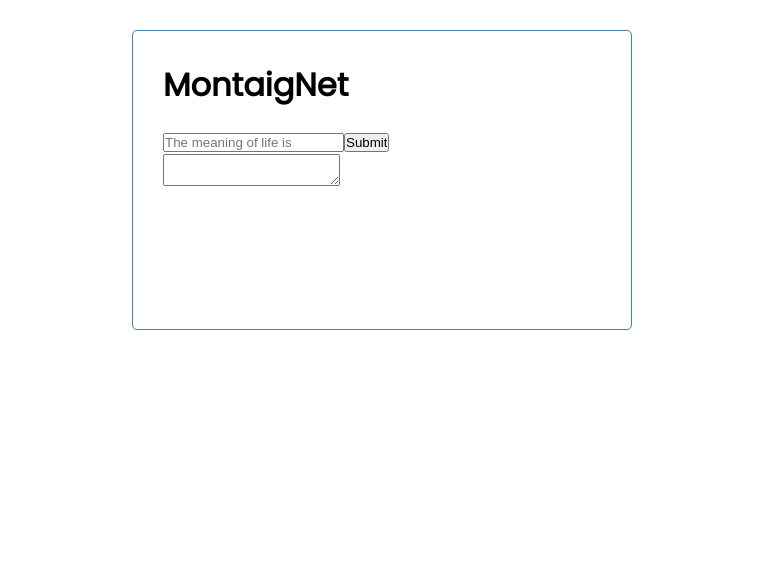
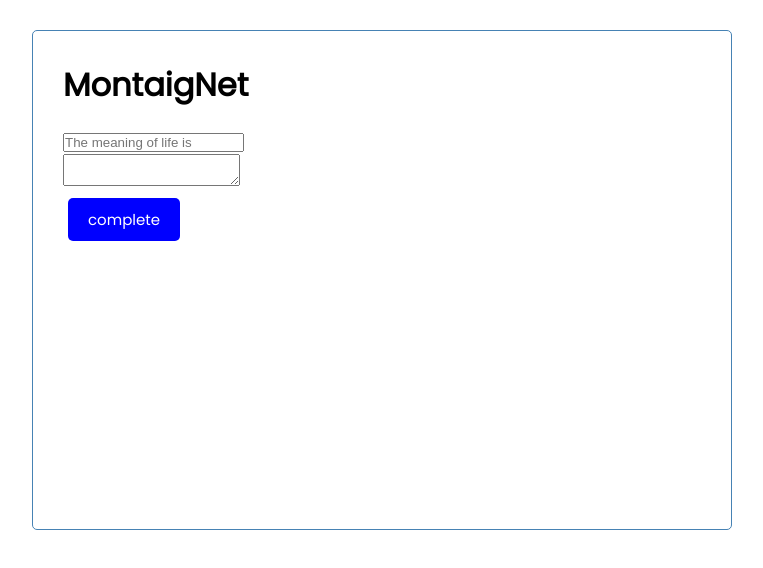
Before and after one commit to vladthesav/MontaigNeT, a React (Create React App) app in the folder frontend/: page / in a window 1280 px wide. Shown: the top 568 px of the page, without its empty margins (258-1021 px from the left). Built offline with nearby package versions, Linux system fonts and the light colour scheme.

Commit message:
input form

```diff
--- a/frontend/src/components/TextView.js
+++ b/frontend/src/components/TextView.js
@@ -2,24 +2,32 @@ import Button from './Button'
 import React, { useState } from 'react';
 
 const TextView = ({title}) => {
-    const [text, setText] = useState('');
+    const [input, setInput] = useState('The meaning of life is');
+    const [output, setOutput] = useState('')
 
+    const apiRequest = (e) => {
+
+    }
     const onClick = (e) => {
-        console.log(text.value);
+        console.log(input);
+
+        //api request code here - gotta do error handling too!
+
+        //setOutput(input);
     }
     return (
         <div>
             <form>
                 <label>
+                    <input type="text" name="input"
+                    onChange={e => setInput(e.target.value)}
+                    placeholder="The meaning of life is"/>
+                </label>
+            </form>
+            <textarea value={output}></textarea>
+            <div><Button color='blue' text = 'complete' onClick = {onClick}/></div>
+        </div>
 
-                    <input type="text" name="name"
-                     placeholder="The meaning of life is"/>
-                </label>
-                <input type="submit" value="Submit" />
-            </form>
-            <textarea></textarea>
-
-        </div>
 
     )
 }
--- a/frontend/src/index.css
+++ b/frontend/src/index.css
@@ -11,10 +11,10 @@ body {
 }
 
 .container {
-  max-width: 500px;
+  max-width: 700px;
   margin: 30px auto;
   overflow: auto;
-  min-height: 300px;
+  min-height: 500px;
   border: 1px solid steelblue;
   padding: 30px;
   border-radius: 5px;
```
